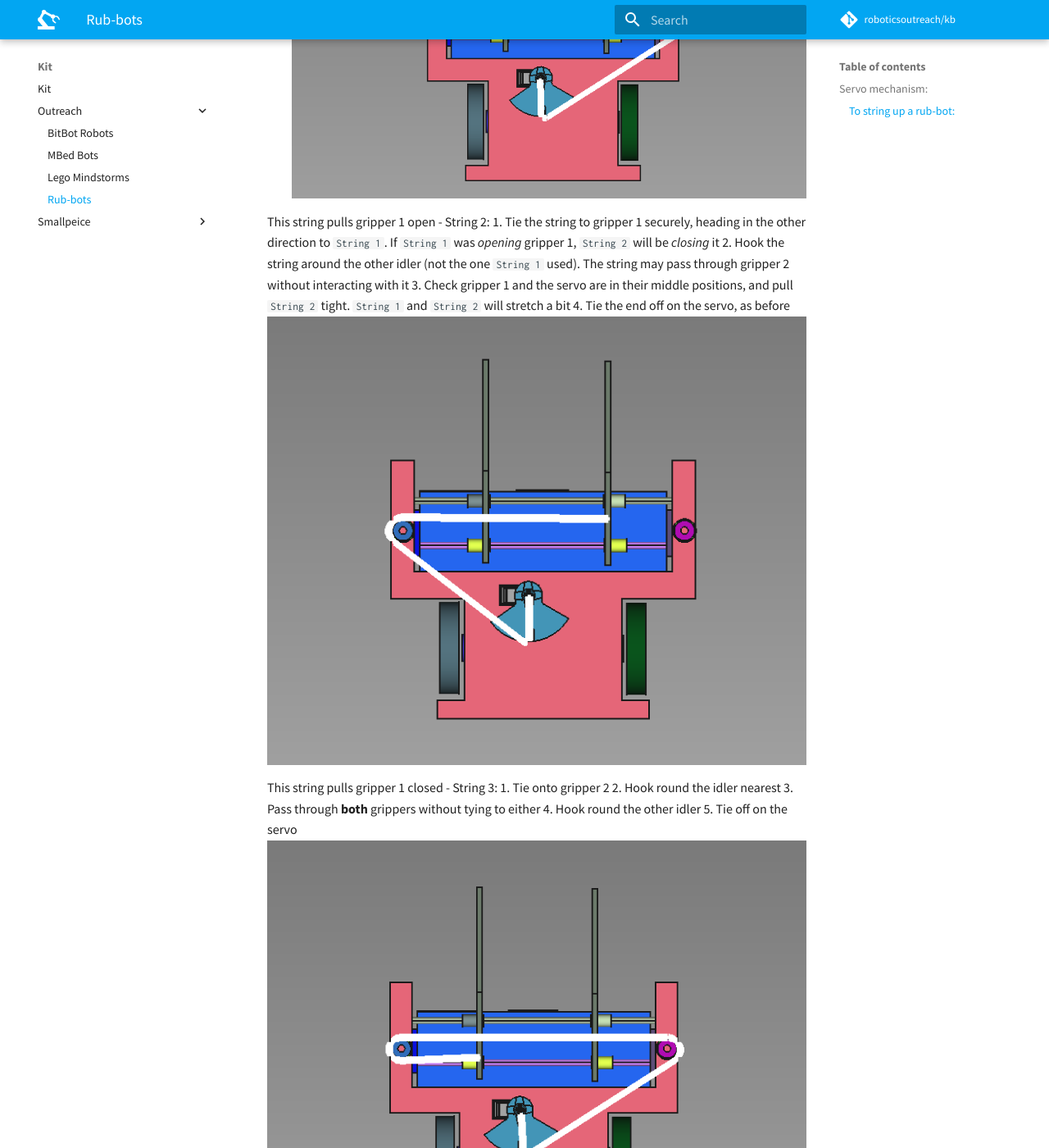
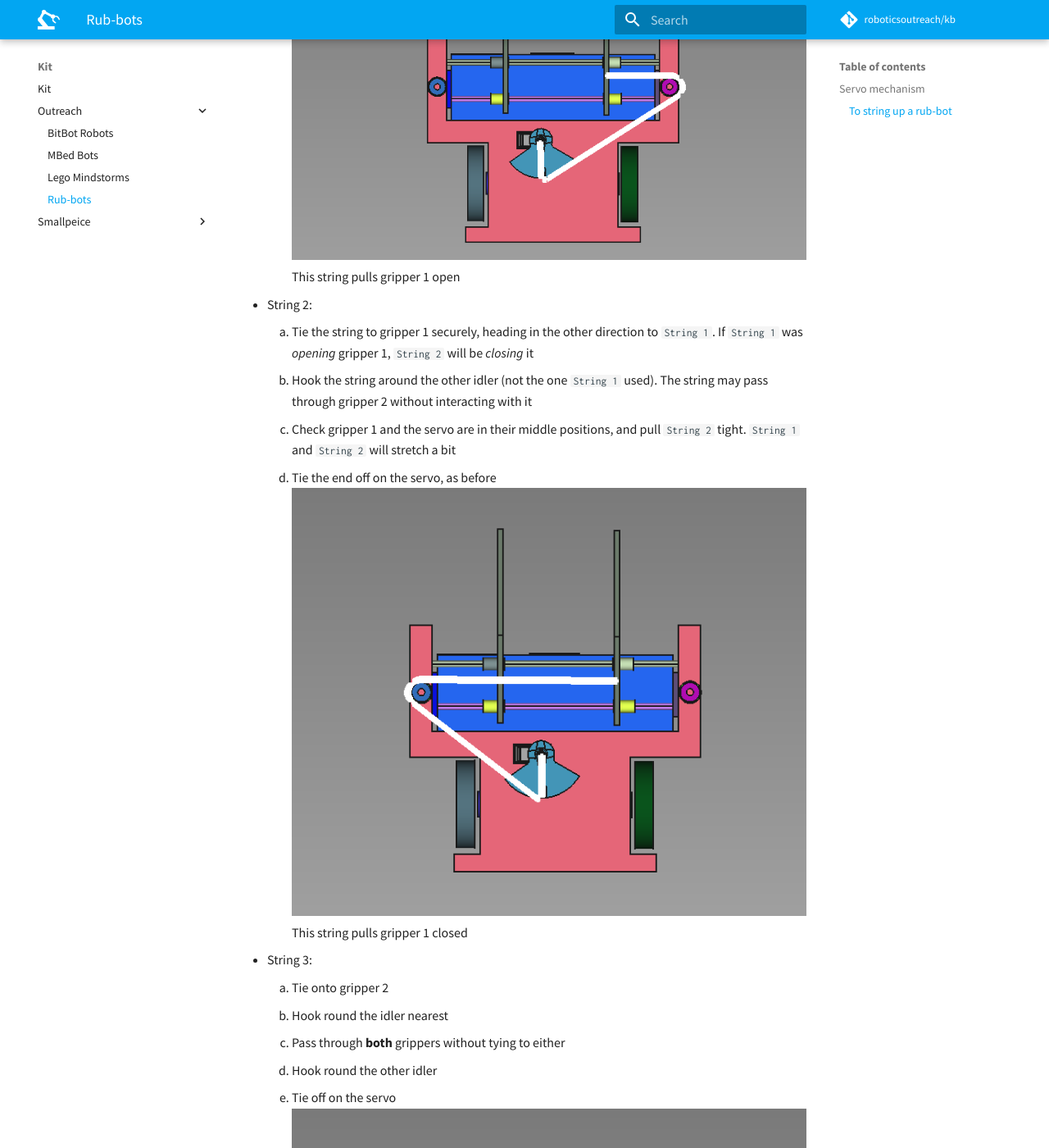
Before and after one commit to roboticsoutreach/kb, an MkDocs documentation site: the page built from docs/kit/outreach/rub-bots.md, in a window 1280 px wide and 1400 px high, scrolled down 1150 px. Shown: the whole window at 82% size. Built offline with MkDocs 1.6.1 and Material for MkDocs 9.7.7, drawn with Linux system fonts in a browser that asks for light colours; comment, search, counter and statistics services are not loaded; some of the changed text lies outside the part shown.

Commit message:
Fix whitespace syntax errors

```diff
--- a/docs/kit/outreach/rub-bots.md
+++ b/docs/kit/outreach/rub-bots.md
@@ -8,55 +8,47 @@ The Rub-bots are a set of physical robots constructed in July/August
 The design was intended to be robust so the robots would last long enough to be used for many future events, as demo-bots and to be offered to participants for outreach events.
 
 The bots have:
+
 - 2 wheel differential drive
 - a servo-driven linear gripper
 - a forward-facing ultrasound distance sensor
 
-
-
-
-## Servo mechanism:
-
-
+## Servo mechanism
 
 The gripper is connected to its servo via 'lightweight inextensible strings' (at least in theory). They're actually lengths of Nylon fishing line, which does stretch quite a bit. The complicated bit is connecting the grippers to the servo such that both grippers are pulled open and pulled closed symmetrically, as below:
 
-### To string up a rub-bot:
- - String 1:
+### To string up a rub-bot
+
+- String 1:
     1. Tie the string to gripper 1 securely - e.g. using a overhand
     stopper knot through a pair of drilled holes in the gripper. You can double up the string to reduce the stretch of the fishing line
     2. Hook the string around the nearest idler
     3. Position the gripper in the middle of its range (halfway between open and closed) and the servo in the middle of its range
     4. Tie the other end off on the servo. You can weave between the servo horn and the pulley to help secure this end
     ![Diagram of String 1](/img/kit/rub-bots/rub-bot_string_1.png)
-
     This string pulls gripper 1 open
- - String 2:
+- String 2:
     1. Tie the string to gripper 1 securely, heading in the other direction to `String 1`. If `String 1` was *opening* gripper 1, `String 2` will be *closing* it
     2. Hook the string around the other idler (not the one `String 1` used). The string may pass through gripper 2 without interacting with it
     3. Check gripper 1 and the servo are in their middle positions, and pull `String 2` tight. `String 1` and `String 2` will stretch a bit
     4. Tie the end off on the servo, as before
     ![Diagram of String 2](/img/kit/rub-bots/rub-bot_string_2.png)
-
     This string pulls gripper 1 closed
- - String 3:
+- String 3:
     1. Tie onto gripper 2
     2. Hook round the idler nearest
     3. Pass through **both** grippers without tying to either
     4. Hook round the other idler
     5. Tie off on the servo
     ![Diagram of String 3](/img/kit/rub-bots/rub-bot_string_3.png)
-
-    This string pulls gripper 2 open. By going around both idlers like this, *gripper 2 opening* and *gripper 1 opening* happen when the servo goes *clockwise*. Otherwise, gripper 2 *closes* when gripper 1 *opens*, which is not very useful
- - String 4:
+    This string pulls gripper 2 open. By going around both idlers like this, *gripper 2 opening* and *gripper 1 opening* happen when the servo goes *clockwise*. Otherwise, gripper 2 *closes* when gripper 1 *opens*, which is not very useful.
+- String 4:
     1. Tie onto gripper 2, heading the other way
     2. Hook round the near idler
     3. Go through both grippers
     4. Hook round other idler
     5. Tension the strings and tie off on servo
     ![Diagram of String 4](/img/kit/rub-bots/rub-bot_string_4.png)
-
     This string pulls gripper 2 closed, synchronised with gripper 1 closing
 
-
 The servo is powered from the secondary '5V' output of the power board. The power board is rated to supply enough current for one servo, so a separate servo board isn't needed.
```
